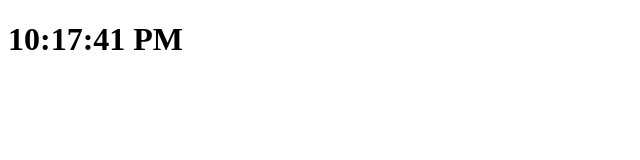
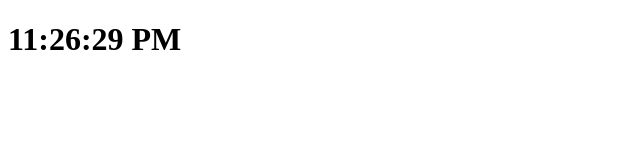
Before and after one commit to russellgoldenberg/test-actions, a website: page index.html in a window 1280 px wide. Shown: the full height of the page, 0-640 px from the left. Drawn offline with Linux system fonts and the light colour scheme.

Commit message:
Deploying to gh-pages from  @ 949ae750db83cffe888fbb6e89845eb121ac95c0 🚀

```diff
--- a/index.html
+++ b/index.html
@@ -10,7 +10,7 @@
   <head></head>
   <body>
 		<h1>
-		10:17:41 PM
+		11:26:29 PM
 		</h1>
   </body>
 </html>
```
